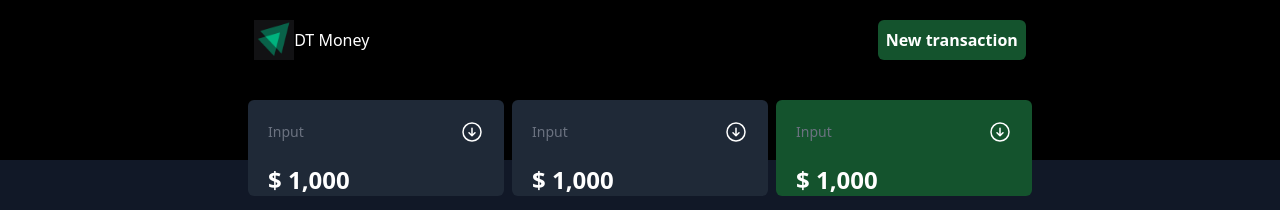
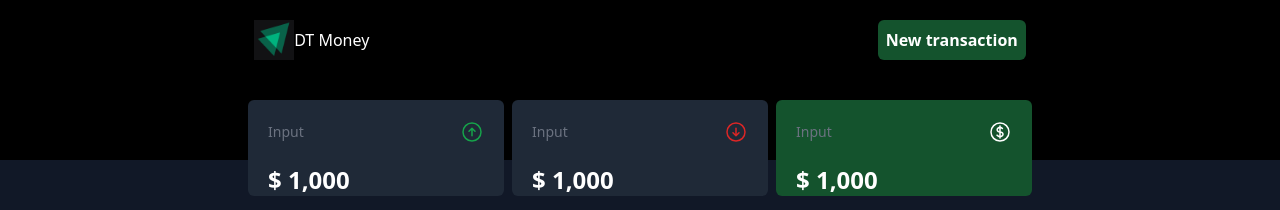
Before and after one commit to AppaiahKelowna/TypeScriptTailWindLab, a React (Vite) app: page / in a window 1280 px wide. Shown: the top 210 px of the page. Built offline with nearby package versions, Linux system fonts and the light colour scheme.

Commit message:
body icon replaced

```diff
--- a/src/components/BodyExpenses.tsx
+++ b/src/components/BodyExpenses.tsx
@@ -10,12 +10,12 @@ export default function Expenses() {
             viewBox="0 0 24 24"
             strokeWidth={1.5}
             stroke="currentColor"
-            className="h-6 w-6 text-white"
+            className="h-6 w-6 text-green-600"
           >
             <path
               strokeLinecap="round"
               strokeLinejoin="round"
-              d="m9 12.75 3 3m0 0 3-3m-3 3v-7.5M21 12a9 9 0 1 1-18 0 9 9 0 0 1 18 0Z"
+              d="m15 11.25-3-3m0 0-3 3m3-3v7.5M21 12a9 9 0 1 1-18 0 9 9 0 0 1 18 0Z"
             />
           </svg>
         </section>
@@ -30,7 +30,7 @@ export default function Expenses() {
             viewBox="0 0 24 24"
             strokeWidth={1.5}
             stroke="currentColor"
-            className="h-6 w-6 text-white"
+            className="h-6 w-6 text-red-600"
           >
             <path
               strokeLinecap="round"
@@ -55,7 +55,7 @@ export default function Expenses() {
             <path
               strokeLinecap="round"
               strokeLinejoin="round"
-              d="m9 12.75 3 3m0 0 3-3m-3 3v-7.5M21 12a9 9 0 1 1-18 0 9 9 0 0 1 18 0Z"
+              d="M12 6v12m-3-2.818.879.659c1.171.879 3.07.879 4.242 0 1.172-.879 1.172-2.303 0-3.182C13.536 12.219 12.768 12 12 12c-.725 0-1.45-.22-2.003-.659-1.106-.879-1.106-2.303 0-3.182s2.9-.879 4.006 0l.415.33M21 12a9 9 0 1 1-18 0 9 9 0 0 1 18 0Z"
             />
           </svg>
         </section>
```
